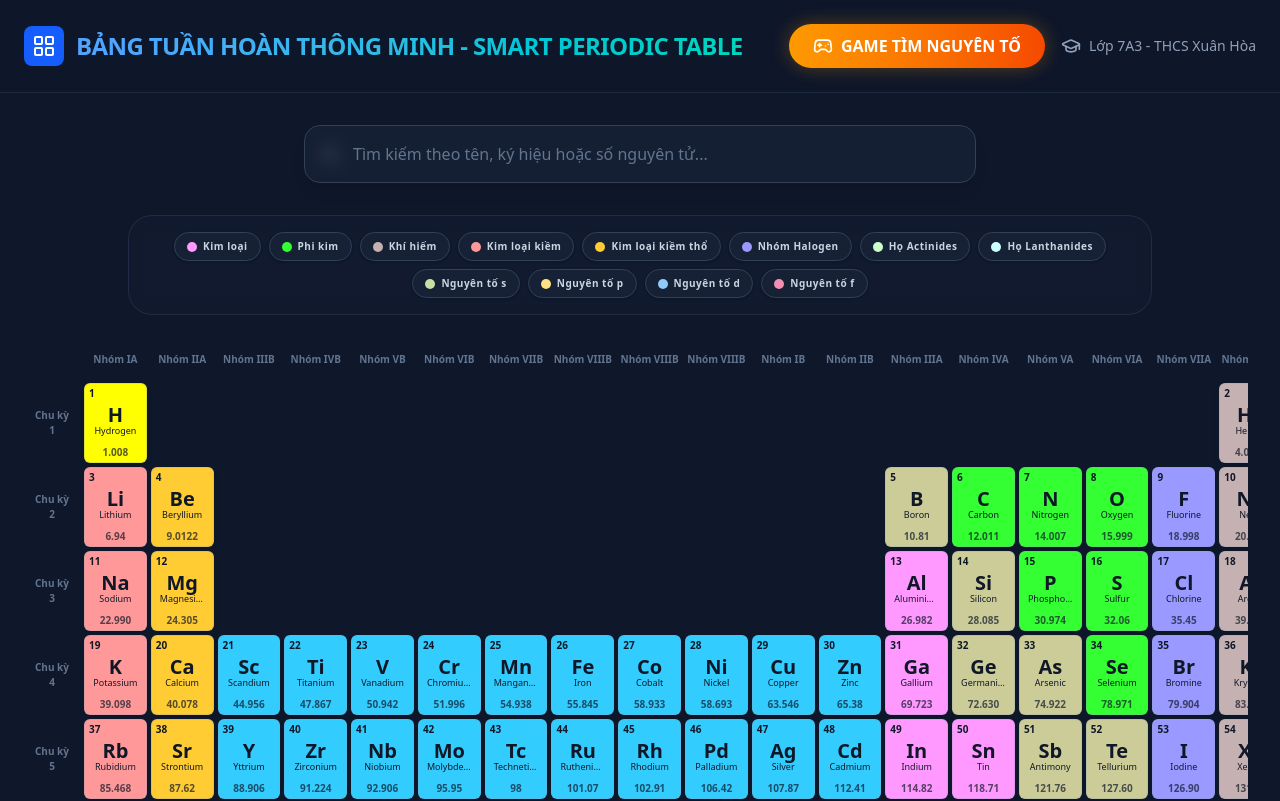
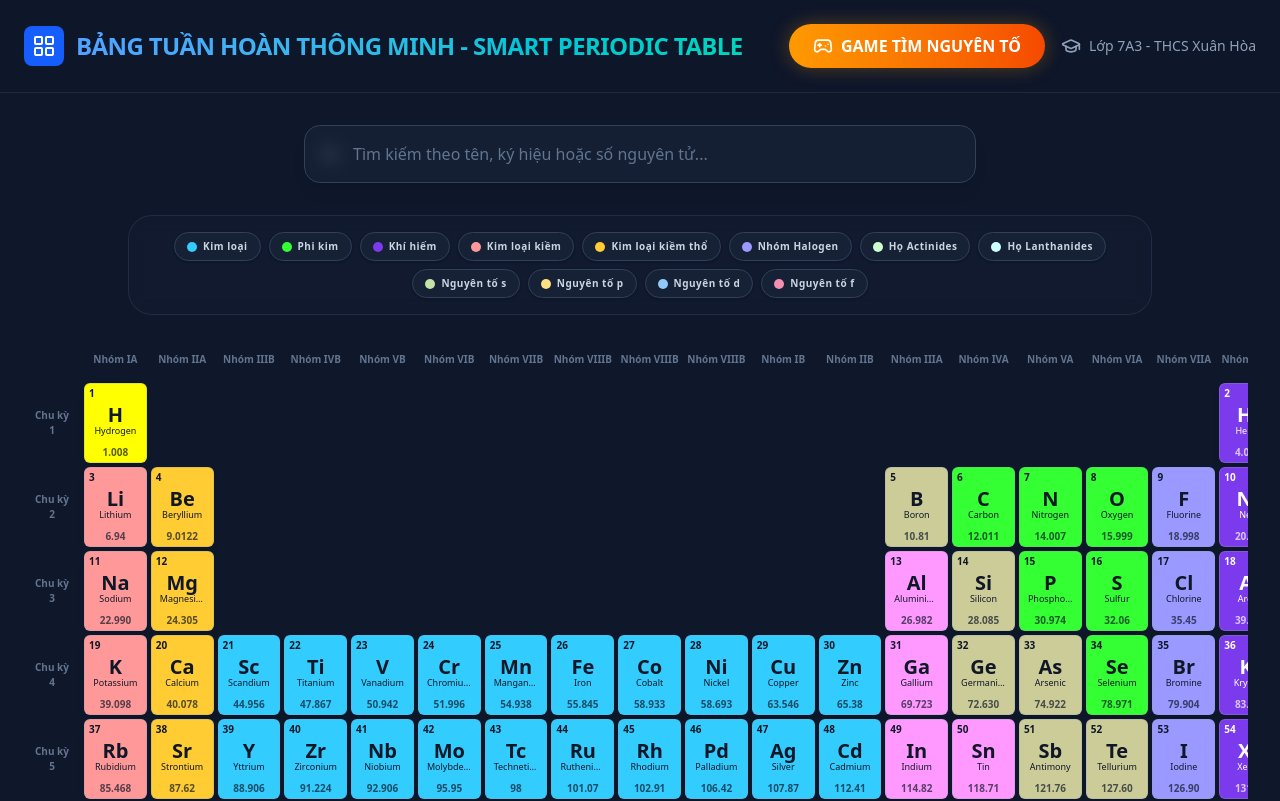
Before and after one commit to trinhngoctruc-oss/SmartPeriodic-Table, a React (Vite) app: page / in a window 1280 px wide. Shown: the top 801 px of the page. Built offline with nearby package versions, Linux system fonts and the light colour scheme.

Commit message:
feat: Improve element filtering logic
Refactors element filtering to group categories logically. Adds a new `isElementInCategory` helper function to streamline category checks, including broader "metal" and "nonmetal" classifications. Updates noble gas color for better visibility.

```diff
--- a/src/App.tsx
+++ b/src/App.tsx
@@ -97,6 +97,17 @@ export default function App() {
     return shells;
   };
 
+  const isElementInCategory = (element: Element, categoryKey: string | null) => {
+    if (!categoryKey) return true;
+    if (categoryKey === 'metal') {
+      return ['alkali-metal', 'alkaline-earth', 'transition-metal', 'post-transition-metal', 'lanthanide', 'actinide'].includes(element.category);
+    }
+    if (categoryKey === 'nonmetal') {
+      return ['nonmetal', 'hydrogen', 'metalloid'].includes(element.category);
+    }
+    return element.category === categoryKey || element.block === categoryKey;
+  };
+
   const renderGrid = () => {
     const grid = [];
     // Main Table (Periods 1-7, Groups 1-18)
@@ -144,7 +155,7 @@ export default function App() {
             element.number.toString().includes(searchQuery)
           );
           const isFilterMatch = (
-            (!activeCategory || (element.category === activeCategory || element.block === activeCategory || (activeCategory === 'radioactive' && element.isRadioactive))) &&
+            isElementInCategory(element, activeCategory) &&
             (!activePeriod || element.period === activePeriod) &&
             (!activeGroup || element.group === activeGroup)
           );
@@ -160,7 +171,7 @@ export default function App() {
               key={element.number}
               layoutId={`element-${element.number}`}
               onClick={() => handleElementClick(element)}
-              className={`relative flex flex-col items-center justify-center p-1 border border-slate-400/30 rounded-md cursor-pointer hover:scale-110 transition-all shadow-md text-gray-900 w-full aspect-square sm:h-20 ${isDimmed ? 'opacity-20 grayscale scale-95' : 'opacity-100 ring-2 ring-blue-400/0 shadow-[0_0_15px_rgba(96,165,250,0)]'} ${!isDimmed && searchQuery ? 'ring-blue-400 ring-offset-2 ring-offset-slate-900 shadow-[0_0_20px_rgba(96,165,250,0.5)] z-10' : ''}`}
+              className={`relative flex flex-col items-center justify-center p-1 border border-slate-400/30 rounded-md cursor-pointer hover:scale-110 transition-all shadow-md w-full aspect-square sm:h-20 ${element.category === 'noble-gas' ? 'text-white' : 'text-gray-900'} ${isDimmed ? 'opacity-20 grayscale scale-95' : 'opacity-100 ring-2 ring-blue-400/0 shadow-[0_0_15px_rgba(96,165,250,0)]'} ${!isDimmed && searchQuery ? 'ring-blue-400 ring-offset-2 ring-offset-slate-900 shadow-[0_0_20px_rgba(96,165,250,0.5)] z-10' : ''}`}
               style={{ backgroundColor: element.color }}
               whileHover={{ zIndex: 10 }}
             >
@@ -195,7 +206,7 @@ export default function App() {
               element.number.toString().includes(searchQuery)
             );
             const isFilterMatch = (
-              (!activeCategory || (element.category === activeCategory || element.block === activeCategory || (activeCategory === 'radioactive' && element.isRadioactive))) &&
+              isElementInCategory(element, activeCategory) &&
               (!activePeriod || element.period === activePeriod) &&
               (!activeGroup || element.group === activeGroup)
             );
@@ -232,7 +243,7 @@ export default function App() {
               element.number.toString().includes(searchQuery)
             );
             const isFilterMatch = (
-              (!activeCategory || (element.category === activeCategory || element.block === activeCategory || (activeCategory === 'radioactive' && element.isRadioactive))) &&
+              isElementInCategory(element, activeCategory) &&
               (!activePeriod || element.period === activePeriod) &&
               (!activeGroup || element.group === activeGroup)
             );
@@ -323,7 +334,8 @@ export default function App() {
         {/* Legend */}
         <div className="mb-8 flex flex-wrap gap-2 justify-center max-w-5xl mx-auto p-4 bg-slate-800/20 rounded-3xl border border-slate-700/50 backdrop-blur-sm">
           {Object.entries(categories).map(([key, label]) => {
-            const color = elements.find(e => e.category === key)?.color || blockColors[key] || '#334155';
+            let color = elements.find(e => e.category === key)?.color || blockColors[key] || '#334155';
+            if (key === 'metal') color = '#33CCFF'; // Representative metal color (transition)
             const isActive = activeCategory === key;
             return (
               <button
--- a/src/data.ts
+++ b/src/data.ts
@@ -25,7 +25,7 @@ export interface Element {
 }
 
 export const categories = {
-  "post-transition-metal": "Kim loại",
+  "metal": "Kim loại",
   "nonmetal": "Phi kim",
   "noble-gas": "Khí hiếm",
   "alkali-metal": "Kim loại kiềm",
@@ -457,7 +457,7 @@ elements.forEach(e => {
     case "metalloid": e.color = "#CCCC99"; break;
     case "nonmetal": e.color = "#33FF33"; break;
     case "halogen": e.color = "#9999FF"; break;
-    case "noble-gas": e.color = "#C5B1B1"; break;
+    case "noble-gas": e.color = "#7C3AED"; break;
     case "lanthanide": e.color = "#CCFFFF"; break;
     case "actinide": e.color = "#CCFFCC"; break;
   }
```
